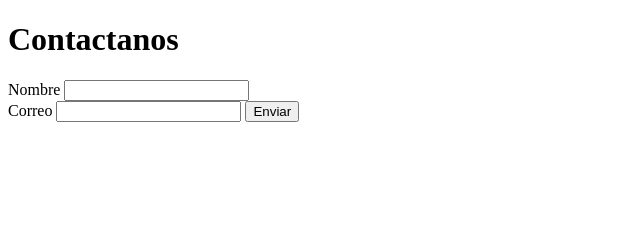
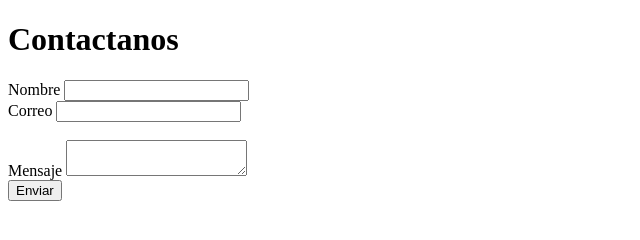
Before and after one commit to dignab2/Proyecto-pagina-web, a plain HTML site: page Contacto.html in a window 1280 px wide. Shown: the whole page, without its empty margins (0-640 px from the left). Drawn offline with Linux system fonts and the light colour scheme.

Commit message:
Se agrega el campo de mensaje al contacto

```diff
--- a/Contacto.html
+++ b/Contacto.html
@@ -10,9 +10,13 @@
     <h1>Contactanos</h1>
     <form>
      Nombre <input type="text" id="nombre" name="Digna"/>
-     <br>
+     <br/>
      Correo <input type="email" id="correo" name="correo"/>
-    </b>
+    <br/>
+    <br/>
+    Mensaje <textarea id="mensaje" name="mensaje"> </textarea>
+     <br />
+
      <button id="envar" name="enviar"> Enviar</button>
 
     </form>
```
